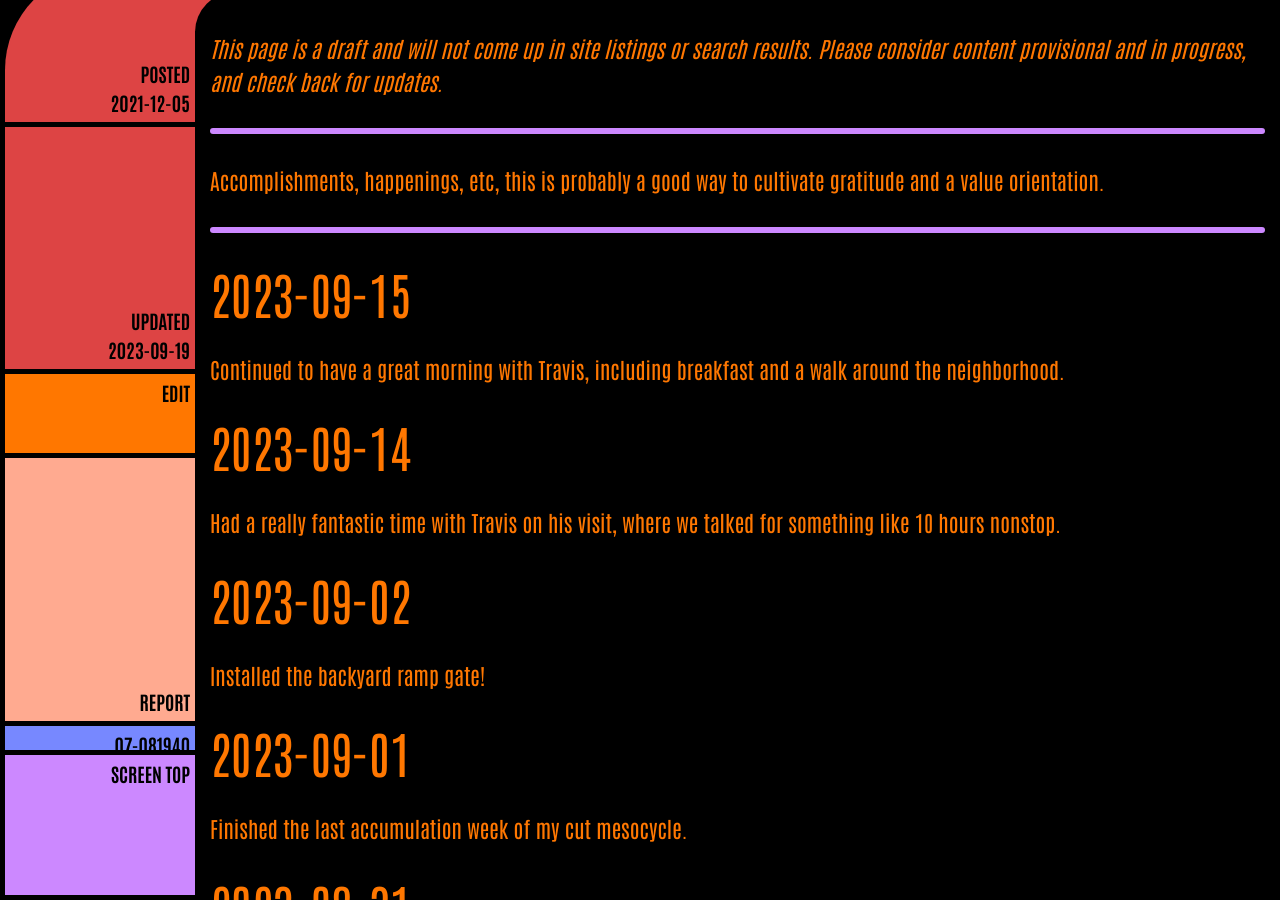
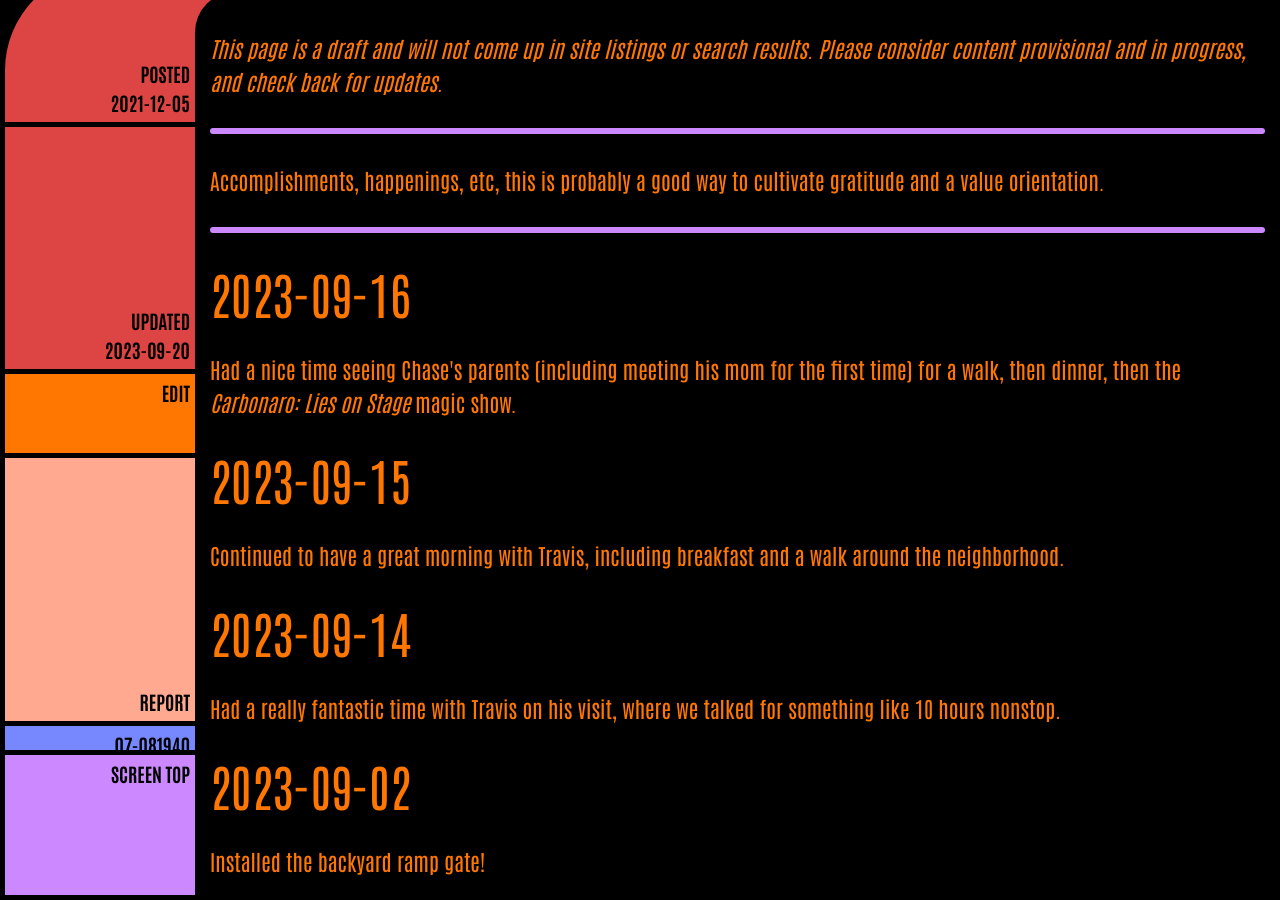
Before and after one commit to ArthurZey/arthurzey.github.io, a Jekyll site: the page built from _pages/one-good-thing.md, in a window 1280 px wide and 900 px high, scrolled down 333 px. Built offline with Jekyll 4.4.1, drawn with Linux system fonts in a browser that asks for light colours.

Commit message:
added 2023-09-16

```diff
--- a/_pages/one-good-thing.md
+++ b/_pages/one-good-thing.md
@@ -2,12 +2,15 @@
 title: One Good Thing
 description: "Accomplishments, happenings, etc, this is probably a good way to cultivate gratitude and a value orientation."
 date: "2021-12-05"
-last_modified_at: "2023-09-19T13:52:39+00:00"
+last_modified_at: "2023-09-20T12:31:27+00:00"
 tags:
   - happenings
   - draft
 sitemap: false
 ---
+## 2023-09-16
+Had a nice time seeing Chase's parents (including meeting his mom for the first time) for a walk, then dinner, then the _Carbonaro: Lies on Stage_ magic show.
+
 ## 2023-09-15
 Continued to have a great morning with Travis, including breakfast and a walk around the neighborhood.
 
```
